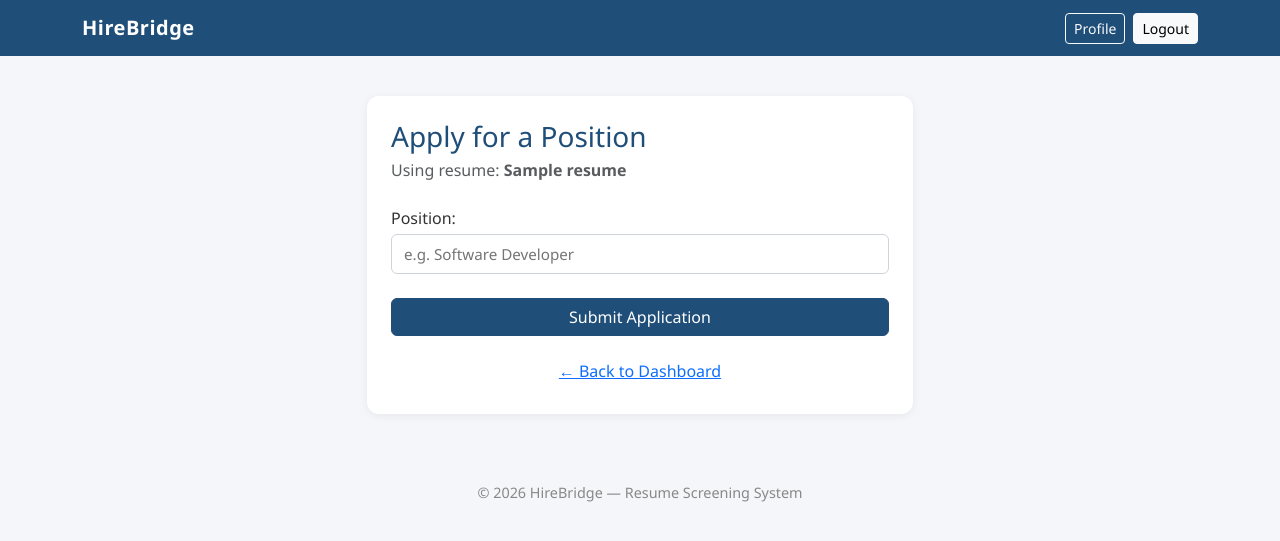
After one commit to limbuisha398-cyber/HireBridge, a Django app: page /resume/1/apply/ in a window 1280 px wide. The commit adds this page. Shown: the top 541 px of the page. Run offline with Django 5.2, Linux system fonts and the light colour scheme; a user stored in the database is signed in; tables that the repository leaves empty hold one stand-in row (values such as "Sample post").

Commit message:
Added application submission feature and fixed forms.py indentation

```diff
--- a/hirebridge/forms.py
+++ b/hirebridge/forms.py
@@ -10,7 +10,10 @@ from .models import (
     Project,
     Certification,
     CVUpload,
+    Application,
 )
+
+
 class RegistrationForm(forms.ModelForm):
     password = forms.CharField(
         widget=forms.PasswordInput
@@ -148,10 +151,14 @@ class ProfileForm(forms.ModelForm):
             phone.delete()
 
         return profile
+
+
 class ResumeForm(forms.ModelForm):
     class Meta:
-     model = Resume
-     fields = ['title', 'status']
+        model = Resume
+        fields = ['title', 'status']
+
+
 class EducationForm(forms.ModelForm):
 
     class Meta:
@@ -171,6 +178,8 @@ class EducationForm(forms.ModelForm):
                 attrs={'type': 'date'}
             ),
         }
+
+
 class SkillForm(forms.ModelForm):
 
     class Meta:
@@ -179,6 +188,8 @@ class SkillForm(forms.ModelForm):
             'skill_name',
             'skill_level',
         ]
+
+
 class WorkExperienceForm(forms.ModelForm):
 
     class Meta:
@@ -199,6 +210,8 @@ class WorkExperienceForm(forms.ModelForm):
                 attrs={'type': 'date'}
             ),
         }
+
+
 class ProjectForm(forms.ModelForm):
 
     class Meta:
@@ -209,6 +222,8 @@ class ProjectForm(forms.ModelForm):
             'technologies_used',
             'project_link',
         ]
+
+
 class CertificationForm(forms.ModelForm):
 
     class Meta:
@@ -229,6 +244,8 @@ class CertificationForm(forms.ModelForm):
                 attrs={'type': 'date'}
             ),
         }
+
+
 class CVUploadForm(forms.ModelForm):
 
     class Meta:
@@ -242,3 +259,15 @@ class CVUploadForm(forms.ModelForm):
                 }
             ),
         }
+
+
+class ApplicationForm(forms.ModelForm):
+
+    class Meta:
+        model = Application
+        fields = ['position']
+        widgets = {
+            'position': forms.TextInput(
+                attrs={'placeholder': 'e.g. Software Developer'}
+            ),
+        }
--- /dev/null
+++ b/hirebridge/templates/apply.html
@@ -0,0 +1,44 @@
+{% extends 'base.html' %}
+{% block title %}Apply - HireBridge{% endblock %}
+{% block content %}
+<div class="row justify-content-center">
+  <div class="col-md-6">
+    <div class="card p-4 mt-3">
+      <h3 class="mb-1" style="color:#1F4E79;">Apply for a Position</h3>
+      <p class="text-muted mb-4">Using resume: <strong>{{ resume.title }}</strong></p>
+
+      <form method="post">
+        {% csrf_token %}
+        {{ form.as_p }}
+        <button type="submit" class="btn btn-primary w-100 mt-2">Submit Application</button>
+      </form>
+
+      <a href="{% url 'dashboard' %}" class="btn btn-link mt-3 text-center">&larr; Back to Dashboard</a>
+    </div>
+  </div>
+</div>
+
+<style>
+  form p { margin-bottom: 1rem; }
+  form label { display: block; font-weight: 500; margin-bottom: 4px; color: #333; }
+  form input, form select, form textarea {
+    width: 100%;
+    padding: 8px 12px;
+    border: 1px solid #ced4da;
+    border-radius: 6px;
+    font-size: 0.95rem;
+  }
+  form input:focus, form select:focus, form textarea:focus {
+    border-color: #1F4E79;
+    outline: none;
+    box-shadow: 0 0 0 2px rgba(31,78,121,0.15);
+  }
+  form ul.errorlist {
+    color: #dc3545;
+    font-size: 0.85rem;
+    list-style: none;
+    padding-left: 0;
+    margin-top: 4px;
+  }
+</style>
+{% endblock %}
--- a/hirebridge/urls.py
+++ b/hirebridge/urls.py
@@ -84,7 +84,16 @@ urlpatterns = [
         views.download_cv,
         name='download_cv'
     ),
-
+        path(
+        'resume/<int:resume_id>/apply/',
+        views.apply_for_position,
+        name='apply_for_position'
+    ),
+    path(
+        'my-applications/',
+        views.my_applications,
+        name='my_applications'
+    ),
     # ---------------- ADMIN URLS ----------------
     path('manage/dashboard/', views.admin_dashboard, name='admin_dashboard'),
     path('manage/users/', views.manage_users, name='manage_users'),
--- a/hirebridge/views.py
+++ b/hirebridge/views.py
@@ -21,6 +21,7 @@ from .forms import (
     ProjectForm,
     CertificationForm,
     CVUploadForm,
+    ApplicationForm,
 )
 
 from .models import (
@@ -1163,7 +1164,49 @@ def download_cv(request, resume_id):
     )
 
     return response
+@login_required
+def apply_for_position(request, resume_id):
+    profile = get_object_or_404(UserProfile, user=request.user)
+    resume = get_object_or_404(Resume, id=resume_id, user=profile)
 
+    if request.method == 'POST':
+        form = ApplicationForm(request.POST)
+
+        if form.is_valid():
+            application = form.save(commit=False)
+            application.user = profile
+            application.resume = resume
+            application.save()
+
+            messages.success(
+                request,
+                'Application submitted successfully.'
+            )
+
+            return redirect('my_applications')
+    else:
+        form = ApplicationForm()
+
+    return render(
+        request,
+        'apply.html',
+        {
+            'form': form,
+            'resume': resume,
+        }
+    )
+
+
+@login_required
+def my_applications(request):
+    profile = get_object_or_404(UserProfile, user=request.user)
+    applications = Application.objects.filter(user=profile).select_related('resume').order_by('-application_date')
+
+    return render(
+        request,
+        'my_applications.html',
+        {'applications': applications}
+    )
 
 # ---------------- ADMIN VIEWS ----------------
 
```
Also changed, not shown: hirebridge/templates/dashboard.html (+12 -3 lines), hirebridge/templates/my_applications.html (added, +48 -0 lines).
